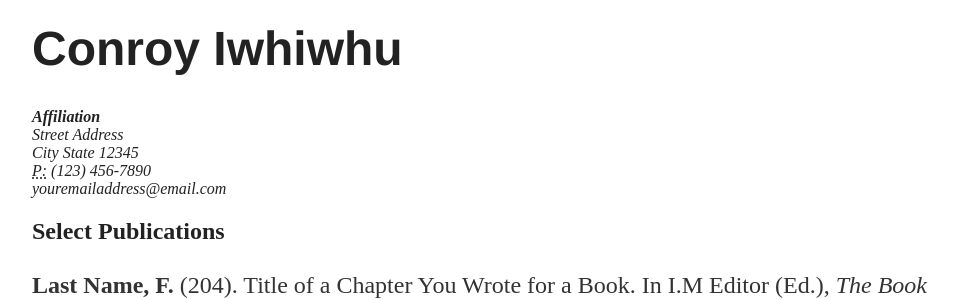
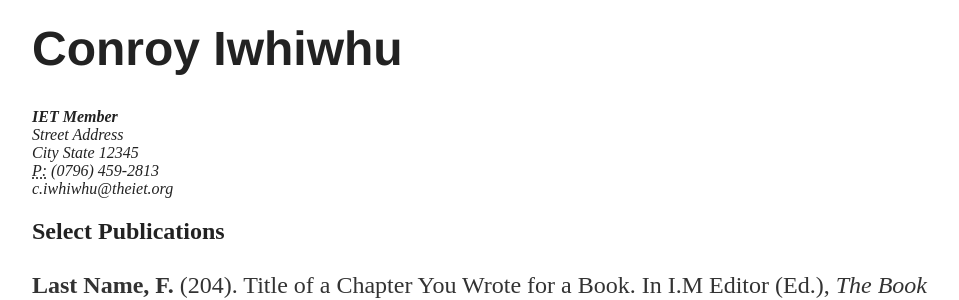
Before and after one commit to conroyiwhiwhu/conroyiwhiwhu.github.io, a Jekyll site: the page built from cv/index.html, in a window 1280 px wide. Shown: the part 123-423 px from the top of the page, without its empty margins (160-1119 px from the left). Built offline with Jekyll 4.4.1, drawn with Linux system fonts in a browser that asks for light colours.

Commit message:
updatedcv

```diff
--- a/cv/index.html
+++ b/cv/index.html
@@ -7,11 +7,11 @@
 		<a href="#" class="download" title="Download CV as PDF">Download CV</a>
 					<h1>Conroy Iwhiwhu</h1>
 					<address>
-					<strong>Affiliation</strong><br>
+					<strong>IET Member</strong><br>
 					Street Address<br>
 					City State 12345<br>
-					<abbr title="phone">P:</abbr> (123) 456-7890<br>
-					<span class="obfuscate">youremailaddress@email.com</span>
+					<abbr title="phone">P:</abbr> (0796) 459-2813<br>
+					<span class="obfuscate">c.iwhiwhu@theiet.org</span>
 					</address>
 
 					<h2>Select Publications</h2>
```
